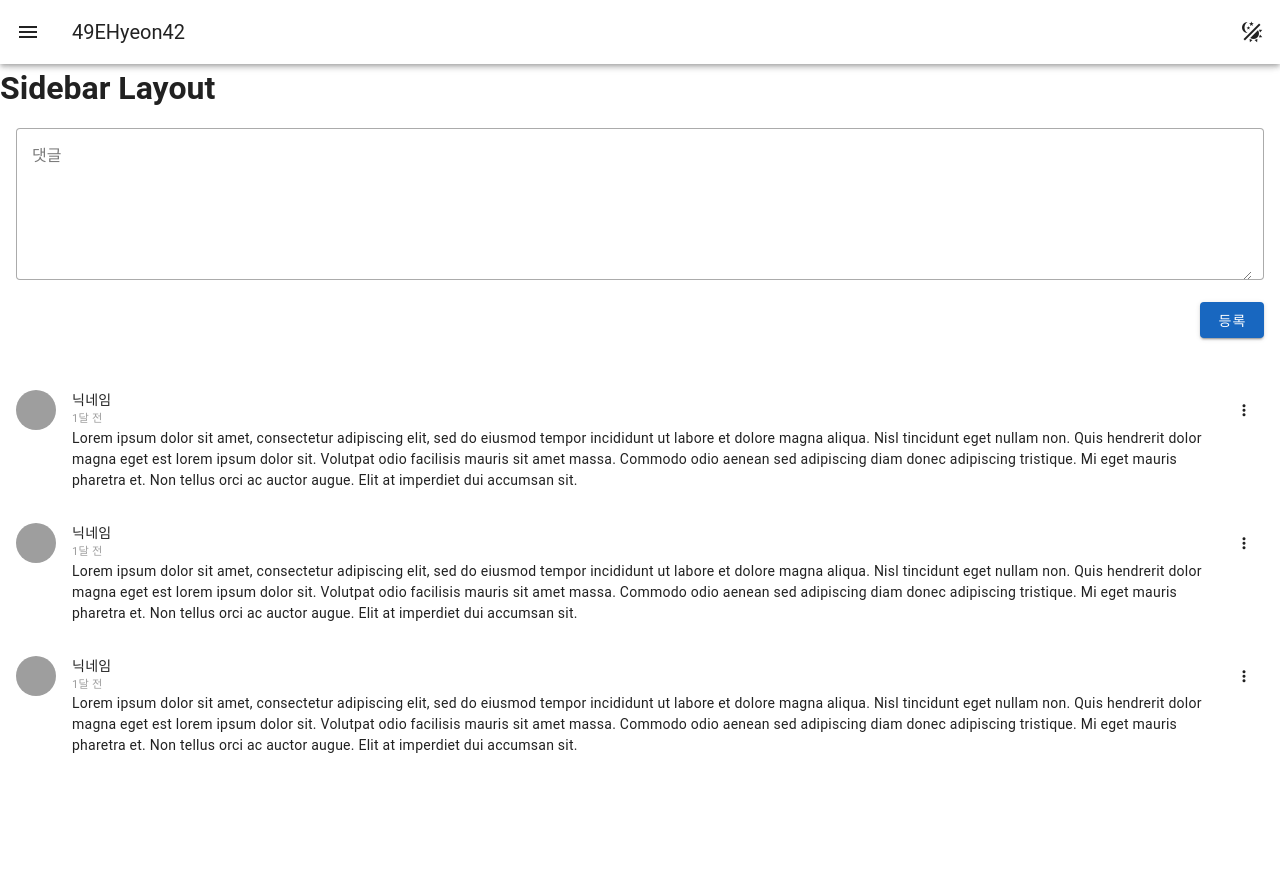
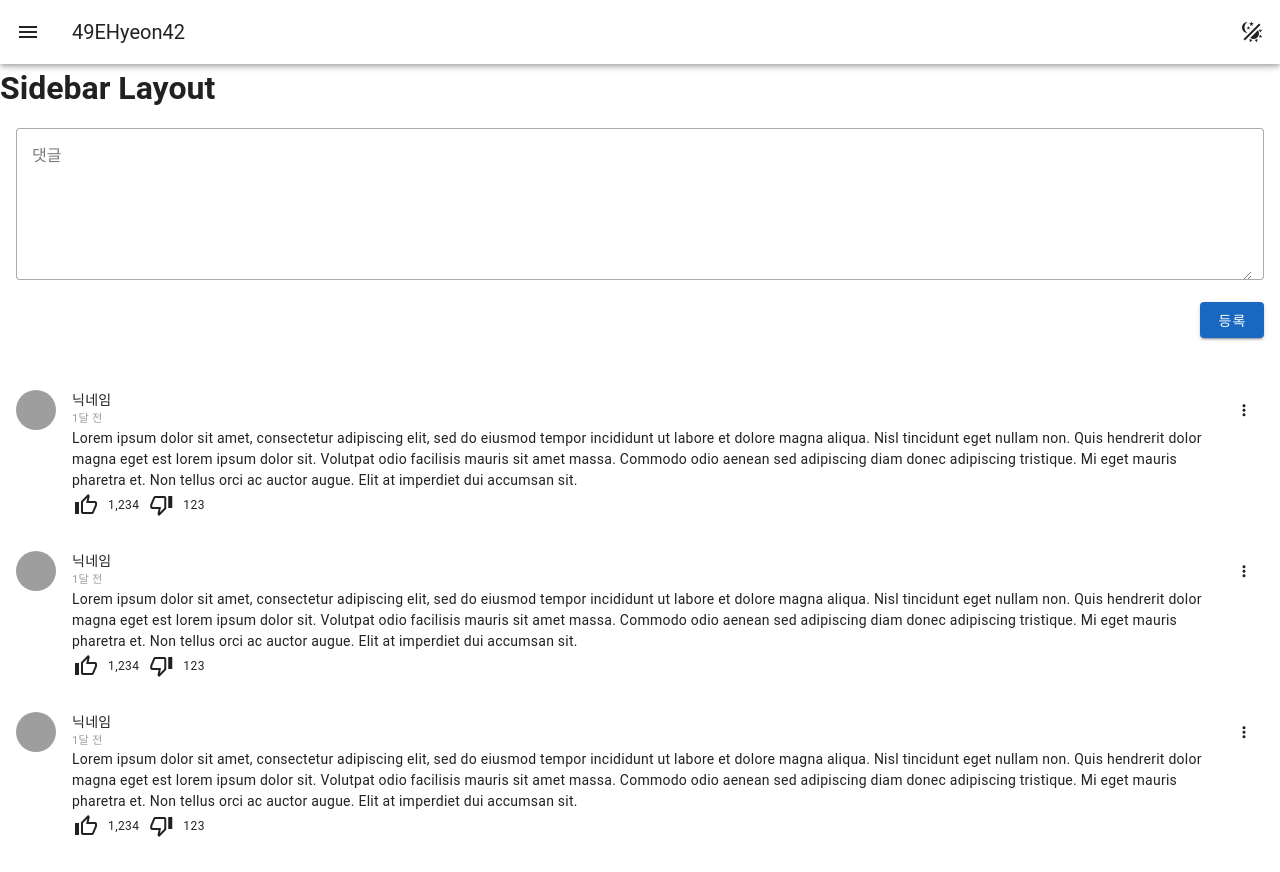
Before and after one commit to 49EHyeon42/vue-boilerplate, a Vue app: page /test-views/sidebar-layout in a window 1280 px wide. Before the commit the page ends 800 px from the top, so only its background shows below. Built offline with nearby package versions, Linux system fonts and the light colour scheme; grey boxes are pictures that could not be loaded; the HTML template or start-up script is replaced by a standard one.

Commit message:
feat: 댓글 아이템 컴포넌트에 좋아요/싫어요 추가

```diff
--- a/src/testComponents/comment/CommentItem.vue
+++ b/src/testComponents/comment/CommentItem.vue
@@ -25,6 +25,18 @@
           Commodo odio aenean sed adipiscing diam donec adipiscing tristique. Mi eget mauris
           pharetra et. Non tellus orci ac auctor augue. Elit at imperdiet dui accumsan sit.
         </div>
+
+        <div class="d-flex align-center">
+          <v-btn density="compact" icon variant="text">
+            <v-icon>mdi-thumb-up-outline</v-icon>
+          </v-btn>
+          <span class="ml-2 mr-2 text-caption">1,234</span>
+
+          <v-btn density="compact" icon variant="text">
+            <v-icon>mdi-thumb-down-outline</v-icon>
+          </v-btn>
+          <span class="ml-2 mr-2 text-caption">123</span>
+        </div>
       </div>
 
       <v-menu>
```
